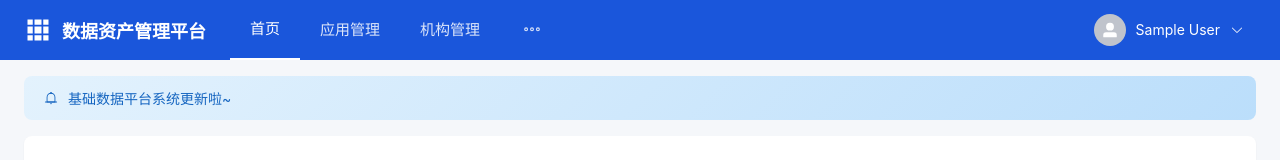
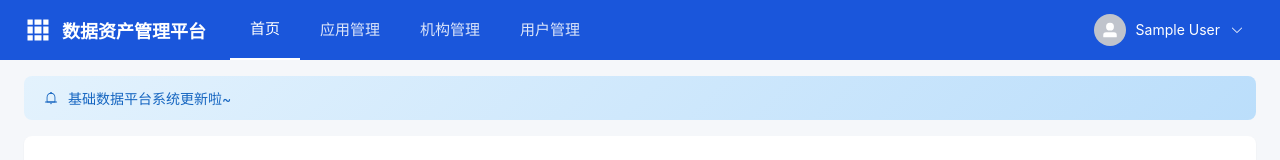
Before and after one commit to xu1132/data-asset-management, a Vue app: page /dashboard in a window 1280 px wide. Shown: the top 160 px of the page. Built offline with nearby package versions, Linux system fonts and the light colour scheme; sample sign-in values are in the browser's storage.

Commit message:
update: 顶部导航栏展开

```diff
--- a/src/components/Layout.vue
+++ b/src/components/Layout.vue
@@ -15,6 +15,7 @@
           background-color="#1a56db"
           text-color="rgba(255,255,255,0.85)"
           active-text-color="#ffffff"
+          :ellipsis="false"
         >
           <el-menu-item index="/dashboard">首页</el-menu-item>
           <el-menu-item index="/application">应用管理</el-menu-item>
```
